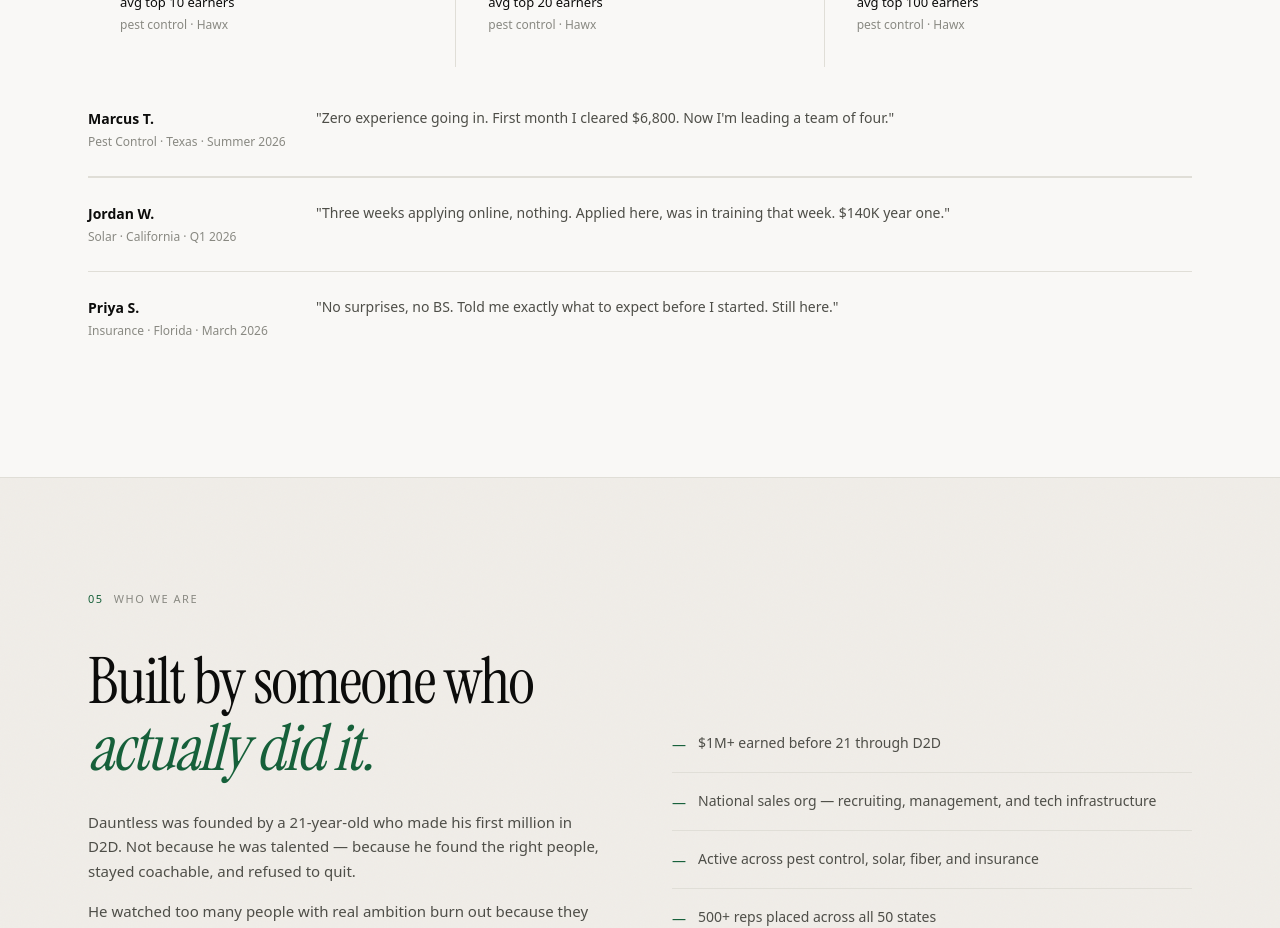
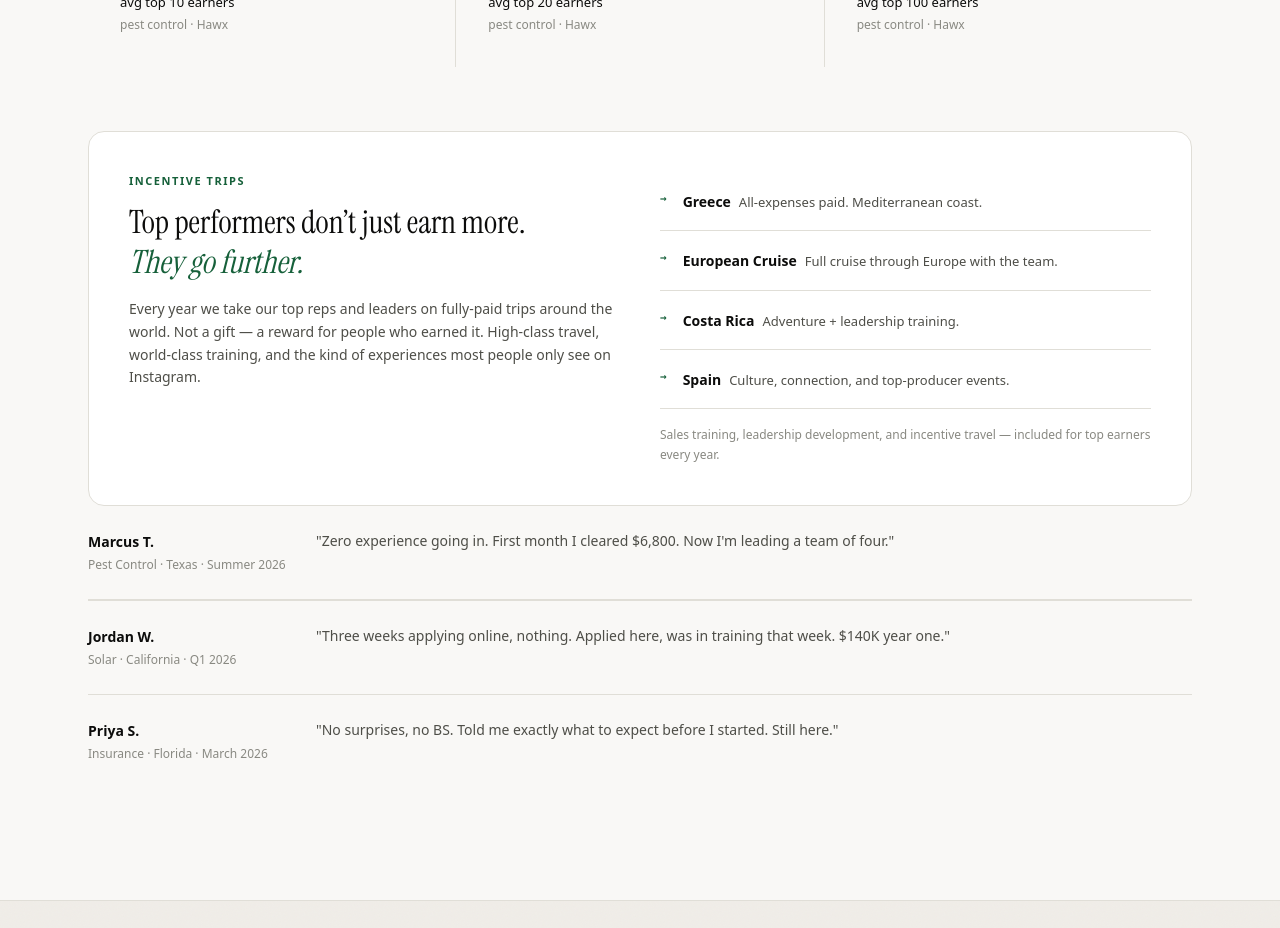
Before and after one commit to ericcan4418-design/dauntless-llc, a Next.js app: page / in a window 1280 px wide. Shown: the part 4660-5588 px from the top of the page. Built offline with nearby package versions, Linux system fonts and the light colour scheme; a web font is replaced by a local one.

Commit message:
feat: add incentive trips section — Greece, European Cruise, Costa Rica, Spain

```diff
--- a/app/page.tsx
+++ b/app/page.tsx
@@ -290,6 +290,39 @@ export default function Home() {
           </div>
         </div>
 
+        {/* ── Incentive Trips ── */}
+        <div className="mt-16 border border-border rounded-2xl p-10 bg-white">
+          <div className="grid md:grid-cols-2 gap-10 items-start">
+            <div>
+              <p className="text-[11px] font-semibold uppercase tracking-[0.14em] text-green mb-3">Incentive Trips</p>
+              <h3 className="font-serif text-[2rem] leading-tight mb-4">
+                Top performers don’t just earn more.<br />
+                <em className="text-green">They go further.</em>
+              </h3>
+              <p className="text-[14px] text-muted leading-relaxed">Every year we take our top reps and leaders on fully-paid trips around the world. Not a gift — a reward for people who earned it. High-class travel, world-class training, and the kind of experiences most people only see on Instagram.</p>
+            </div>
+            <div className="divide-y divide-border">
+              {[
+                ["Greece",           "All-expenses paid. Mediterranean coast."],
+                ["European Cruise",  "Full cruise through Europe with the team."],
+                ["Costa Rica",       "Adventure + leadership training."],
+                ["Spain",            "Culture, connection, and top-producer events."],
+              ].map(([place, desc]) => (
+                <div key={place} className="py-4 flex gap-4 items-start">
+                  <span className="text-green text-[11px] font-mono font-semibold mt-0.5 shrink-0">→</span>
+                  <div>
+                    <span className="text-[14px] font-semibold text-ink">{place}</span>
+                    <span className="text-[13px] text-muted ml-2">{desc}</span>
+                  </div>
+                </div>
+              ))}
+              <div className="pt-4">
+                <p className="text-[12px] text-faint">Sales training, leadership development, and incentive travel — included for top earners every year.</p>
+              </div>
+            </div>
+          </div>
+        </div>
+
         {/* Testimonials — VideoCard (text-only until clips arrive, then add src/poster) */}
         <div className="divide-y divide-border">
           <VideoCard
```
